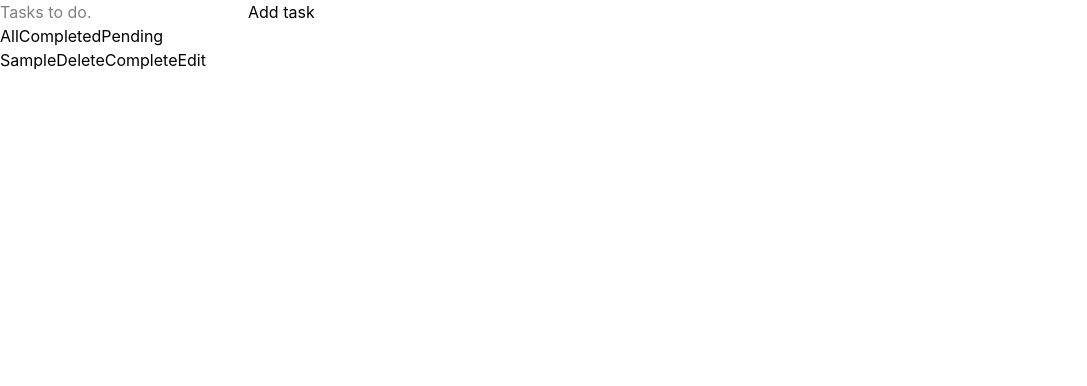
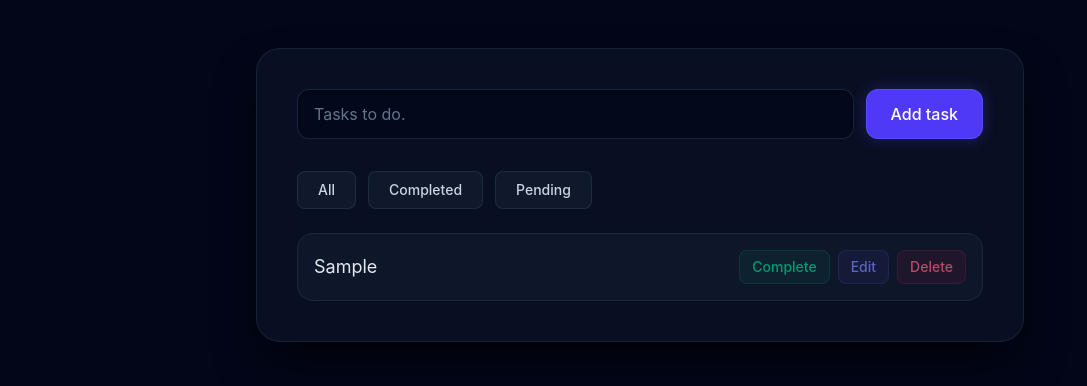
Before and after one commit to Tophem2O/todo-app, a React (Vite) app: page / in a window 1280 px wide. Both pictures are taken after typing "Sample" into the empty fields and a click on the button "Add task". Shown: the top 386 px of the page, without its empty margins (0-1087 px from the left). Built offline with nearby package versions, Linux system fonts and the light colour scheme.

Commit message:
feat: implement tailwind css for the finishing look

```diff
--- a/src/App.tsx
+++ b/src/App.tsx
@@ -3,8 +3,18 @@ import Todo from "./Todo"
 function App() {
 
   return (
-    <div>
-      <Todo />
+    <div className="min-h-screen bg-slate-950 text-slate-200 font-sans flex justify-center py-12 px-4 relative overflow-x-hidden selection:bg-indigo-500/30 antialiased">
+      {/* Background space gradients */}
+      <div className="absolute top-0 left-0 w-full h-full overflow-hidden -z-10 pointer-events-none">
+        <div className="absolute top-[-10%] left-[-10%] w-[40%] h-[40%] rounded-full bg-indigo-900/20 blur-[100px]"></div>
+        <div className="absolute bottom-[-10%] right-[-10%] w-[40%] h-[40%] rounded-full bg-slate-800/30 blur-[100px]"></div>
+        {/* Subtle star pattern */}
+        <div className="absolute inset-0 opacity-20" style={{ backgroundImage: 'radial-gradient(circle, #ffffff 1px, transparent 1px)', backgroundSize: '48px 48px' }}></div>
+      </div>
+
+      <div className="z-10 w-full max-w-3xl">
+        <Todo />
+      </div>
     </div>
   )
 }
--- a/src/Todo.tsx
+++ b/src/Todo.tsx
@@ -1,6 +1,6 @@
 import React from "react";
 import { useState } from "react";
-import type { TaskProperties } from "./types/taskProperties";
+import type { TaskProperties } from "./types/TaskProperties";
 import type { FilterStatus } from "./types/FilterStatus";
 import ToDoInput from "./components/ToDoInput";
 import { FilterButtons } from "./components/FilterButtons";
@@ -81,13 +81,15 @@ function Todo() {
     const FILTERED_TASKS = handleFilterStatus(filterStatus)
 
     return (
-        <div>
-            <ToDoInput
-                input={input}
-                setInput={setInput}
-                handleKeyDown={handleKeyDown}
-                handleInput={handleInput} />
-            <div>
+        <div className="bg-slate-900/60 backdrop-blur-xl border border-slate-700/40 rounded-3xl shadow-2xl shadow-black/80 p-6 sm:p-8 md:p-10">
+            <div className="mb-8">
+                <ToDoInput
+                    input={input}
+                    setInput={setInput}
+                    handleKeyDown={handleKeyDown}
+                    handleInput={handleInput} />
+            </div>
+            <div className="space-y-6">
                 <FilterButtons
                     setFilter={setFilter}
                 />
@@ -102,7 +104,7 @@ function Todo() {
                     handleEditing={handleEditing}
                 />
             </div>
-        </div >
+        </div>
     )
 }
 
--- a/src/components/FilterButtons.tsx
+++ b/src/components/FilterButtons.tsx
@@ -1,11 +1,12 @@
-import type { FilterButtonProps } from "../types/filterButton"
+import type { FilterButtonProps } from "../types/FilterButton"
 
 export function FilterButtons(props: FilterButtonProps) {
+    const btnClass = "px-5 py-2 rounded-lg text-sm font-medium transition-all duration-300 border border-slate-700/50 bg-slate-800/40 hover:bg-slate-700/60 hover:border-slate-500/50 hover:shadow-[0_0_10px_rgba(255,255,255,0.1)] active:scale-95 text-slate-300";
     return (
-        <>
-            <button onClick={() => props.setFilter("All")}>All</button>
-            <button onClick={() => props.setFilter("Completed")}>Completed</button>
-            <button onClick={() => props.setFilter("Pending")}>Pending</button>
-        </>
+        <div className="flex flex-wrap gap-3 justify-center sm:justify-start">
+            <button className={btnClass} onClick={() => props.setFilter("All")}>All</button>
+            <button className={btnClass} onClick={() => props.setFilter("Completed")}>Completed</button>
+            <button className={btnClass} onClick={() => props.setFilter("Pending")}>Pending</button>
+        </div>
     )
 }
--- a/src/components/ToDoInput.tsx
+++ b/src/components/ToDoInput.tsx
@@ -1,17 +1,22 @@
-import type { ToDoInputProps } from "../types/toDoInput";
+import type { ToDoInputProps } from "../types/ToDoInput";
 function ToDoInput(props: ToDoInputProps) {
     return (
-        <>
+        <div className="flex flex-col sm:flex-row gap-3">
             <input
                 type="text"
                 placeholder="Tasks to do."
                 value={props.input}
                 onChange={(e) => props.setInput(e.target.value)}
                 onKeyDown={props.handleKeyDown}
-                className=""
+                className="flex-1 bg-slate-950/60 border border-slate-700/50 rounded-xl px-4 py-3 text-slate-200 placeholder-slate-500 focus:outline-none focus:ring-2 focus:ring-indigo-500/50 focus:border-indigo-500/50 transition-all shadow-inner"
             />
-            <button onClick={props.handleInput}>Add task</button>
-        </>
+            <button
+                onClick={props.handleInput}
+                className="bg-indigo-600 hover:bg-indigo-500 text-white font-medium px-6 py-3 rounded-xl shadow-[0_0_15px_rgba(79,70,229,0.3)] hover:shadow-[0_0_20px_rgba(79,70,229,0.5)] transition-all active:scale-95 border border-indigo-500/50 whitespace-nowrap"
+            >
+                Add task
+            </button>
+        </div>
     )
 }
 
--- a/src/components/ToDoList.tsx
+++ b/src/components/ToDoList.tsx
@@ -11,25 +11,29 @@ function ToDoList({
     handleEditing
 }: ToDoListProps) {
     return (
-        <ul>
+        <ul className="space-y-4">
             {tasks.map((task) => (
-                <li key={task.id}>
+                <li key={task.id} className="group flex flex-col sm:flex-row sm:items-center justify-between gap-4 p-4 bg-slate-800/30 hover:bg-slate-800/50 border border-slate-700/40 rounded-2xl transition-all duration-300">
+                    <div className="flex-1 flex items-center min-w-0">
                         {edittingTaskId === task.id ? (
                             <input
                                 value={editText}
                                 onChange={(e) => setEditText(e.target.value)}
+                                className="flex-1 bg-slate-950/80 border border-indigo-500/50 rounded-lg px-3 py-2 text-slate-200 focus:outline-none focus:ring-1 focus:ring-indigo-500 w-full"
+                                autoFocus
                             />
                         ) : (
-                        <span className={task.isCompleted ? "line-through" : ""}>
+                            <span className={`truncate text-lg transition-all duration-300 ${task.isCompleted ? "line-through text-slate-500" : "text-slate-200"}`}>
                                 {task.text}
                             </span>
                         )}
+                    </div>
 
-                    <button onClick={() => handleDeletion(task.id)}>
-                        Delete
-                    </button>
-
-                    <button onClick={() => isTaskComplete(task.id)}>
+                    <div className="flex items-center gap-2 sm:opacity-70 sm:group-hover:opacity-100 transition-opacity shrink-0">
+                        <button
+                            onClick={() => isTaskComplete(task.id)}
+                            className={`px-3 py-1.5 rounded-lg text-sm font-medium transition-all duration-200 ${task.isCompleted ? "bg-slate-700/50 text-slate-400 hover:bg-slate-600/50" : "bg-emerald-500/10 text-emerald-400 border border-emerald-500/20 hover:bg-emerald-500/20 hover:shadow-[0_0_10px_rgba(16,185,129,0.2)]"}`}
+                        >
                             {task.isCompleted ? "Undo" : "Complete"}
                         </button>
 
@@ -43,9 +47,18 @@ function ToDoList({
                                     setEditText(task.text);
                                 }
                             }}
+                            className="px-3 py-1.5 rounded-lg text-sm font-medium bg-indigo-500/10 text-indigo-400 border border-indigo-500/20 hover:bg-indigo-500/20 hover:shadow-[0_0_10px_rgba(99,102,241,0.2)] transition-all duration-200"
                         >
                             {edittingTaskId === task.id ? "Save" : "Edit"}
                         </button>
+
+                        <button
+                            onClick={() => handleDeletion(task.id)}
+                            className="px-3 py-1.5 rounded-lg text-sm font-medium bg-rose-500/10 text-rose-400 border border-rose-500/20 hover:bg-rose-500/20 hover:shadow-[0_0_10px_rgba(244,63,94,0.2)] transition-all duration-200"
+                        >
+                            Delete
+                        </button>
+                    </div>
                 </li>
             ))}
         </ul>
```
Lines whose indentation alone changed are shown as unchanged.
